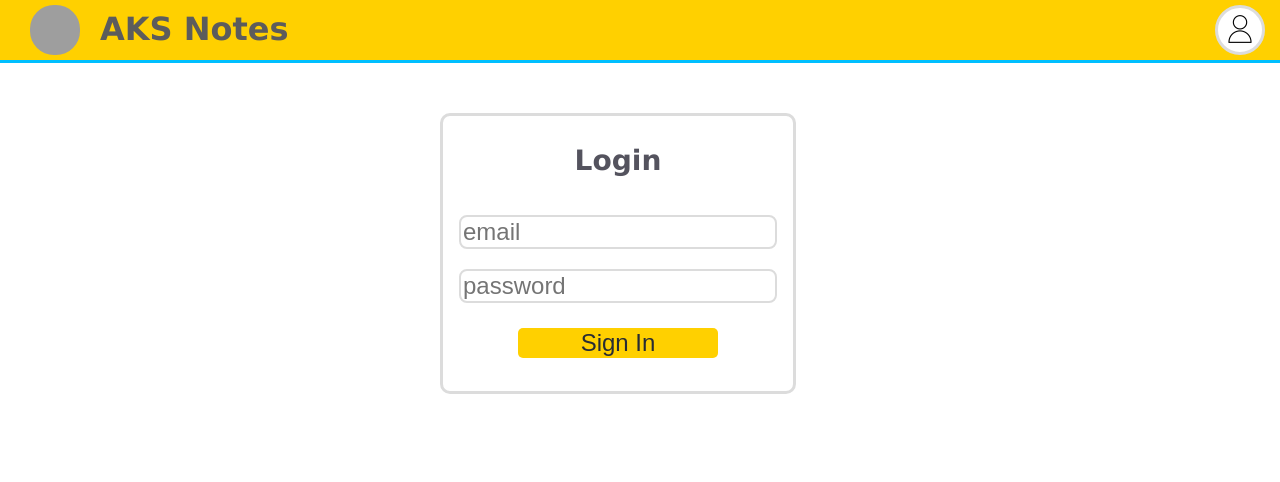
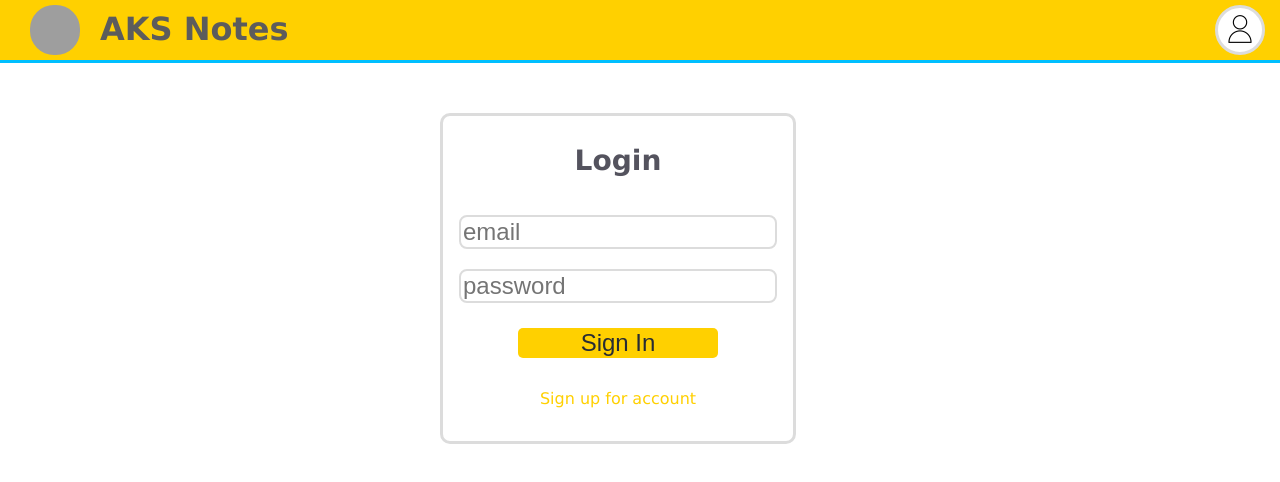
Before and after one commit to AzureKingStudios/azureking-notes, a React (Create React App) app in the folder client/: page /users/login in a window 1280 px wide. Shown: the top 482 px of the page. Built offline with nearby package versions, Linux system fonts and the light colour scheme; grey boxes are pictures that could not be loaded.

Commit message:
Add sign up portion to login page

```diff
--- a/client/src/App.css
+++ b/client/src/App.css
@@ -308,7 +308,7 @@ body {
   margin-top: 50px;
   margin-left: calc(4%);
   width: 90%;
-  height: 275px;
+  height: 325px;
   /* background-color: #00bfff; */
   border: 3px solid #DCDCDC;
   font-size: 24px;
@@ -334,6 +334,13 @@ body {
   border: none;
   border-radius: 5px;
   margin: 15px;
+  cursor: pointer;
+}
+
+.login-signup {
+  font-size: 16px;
+  color: #ffd000;
+  cursor: pointer;
 }
 
 @media screen and (min-width: 500px) {
--- a/client/src/containers/LoginPage.js
+++ b/client/src/containers/LoginPage.js
@@ -17,10 +17,16 @@ class LoginPage extends Component {
       this.setState({password: event.target.value});
   }
 
+  loginToggle = () => {
+      this.setState((prevState) => ({
+        isLogin: !prevState.isLogin
+      }));
+  }
+
   handleSubmit = (event) => {
       const apiPath = this.state.isLogin ? '/api/users/login' : '/api/users/signup';
       event.preventDefault();
-      axios.post('/api/users/login', {
+      axios.post(apiPath, {
         email: this.state.email,
         password: this.state.password
       }).then((res) => {
@@ -32,7 +38,9 @@ class LoginPage extends Component {
           this.props.history.push(`/`);
       }).catch((e) => {
           console.log(e);
-          alert('wrong email or password');
+          if(this.state.isLogin) {
+            alert('wrong email or password');
+          }
       });
   }
 
@@ -43,14 +51,18 @@ class LoginPage extends Component {
   }
 
   render() {
+    const loginTitle = this.state.isLogin ? 'Login' : 'Register';
+    const loginSwitcher = this.state.isLogin ? 'Sign up for account' : 'Login in to existing account';
+    const loginButton = this.state.isLogin ? 'Sign In' : 'Sign Up';
     return(
       <div>
         <Header {...this.props}/>
         <form className='login' onSubmit={this.handleSubmit}>
-          <h3 className='login-title'>Login</h3>
+          <h3 className='login-title'>{loginTitle}</h3>
           <input placeholder='email' className='login-input' type="text" value={this.state.email} onChange={this.handleChangeEmail} required />
           <input placeholder='password' className='login-input' type="password" value={this.state.password} onChange={this.handleChangePassword} required />
-          <input className='login-btn' type="submit" value="Sign In" />
+          <input className='login-btn' type="submit" value={loginButton} />
+          <p onClick={this.loginToggle} className='login-signup'>{loginSwitcher}</p>
         </form>
       </div>
     )
--- a/client/src/utils/noteUtils.js
+++ b/client/src/utils/noteUtils.js
@@ -21,7 +21,6 @@ export function handleSave(noteValue, props) {
     }
 
     if(Object.keys(props.currentNote).length >= 1){
-        console.log('new note being updated')
         updateNote(note, props);
         return;
     }
```
Also changed, not shown: 1 other file (tests, documents, lock files or other folders).
